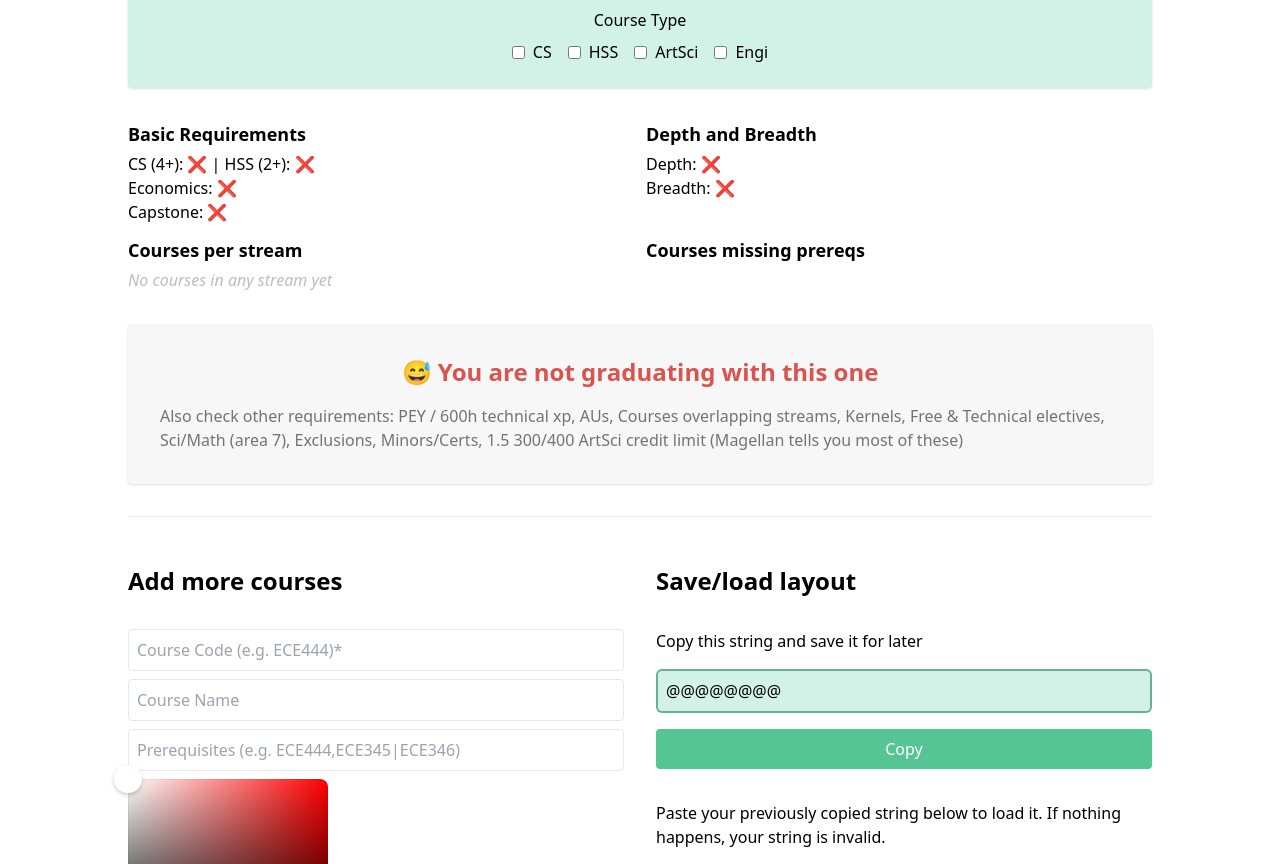
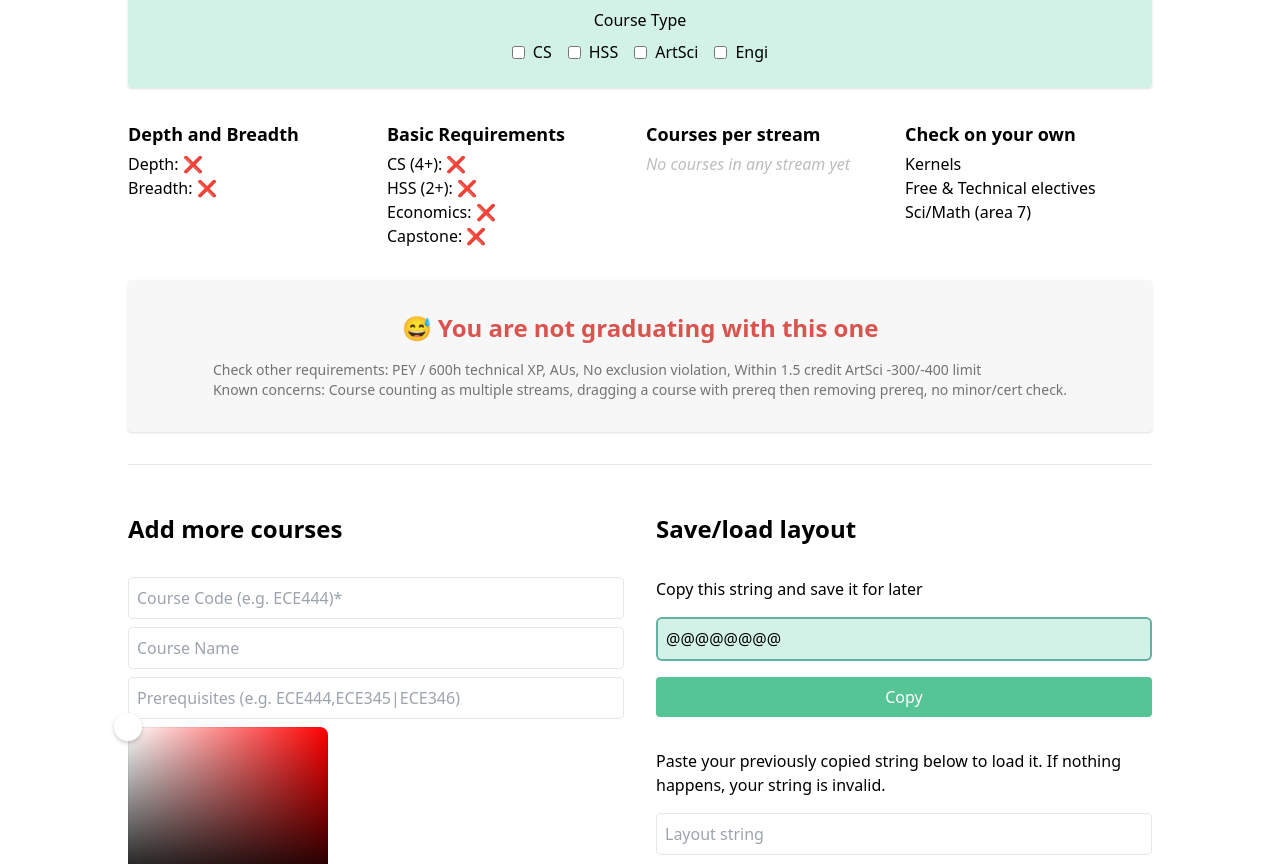
Before and after one commit to sunnwydays/ecepathmaker, a React (Vite) app: page / in a window 1280 px wide. Shown: the part 920-1784 px from the top of the page. Built offline with nearby package versions, Linux system fonts and the light colour scheme.

Commit message:
Improve graduation styling

```diff
--- a/src/components/WillYouGraduate.tsx
+++ b/src/components/WillYouGraduate.tsx
@@ -16,21 +16,22 @@ const WillYouGraduate: FC<WillYouGraduateProps> = ({ conditions }) => {
 
     return (
         <div className="mt-8">
-            <div className="grid grid-cols-2 gap-3">
+            <div className="grid lg:grid-cols-4 grid-cols-2 gap-3">
+                <div>
+                    <h3 className="text-lg font-semibold mb-1">Depth and Breadth</h3>
+                    <p>Depth: {conditions.hasDepth ? '✅' : '❌'}</p>
+                    <p>{conditions.depthStreams?.length ?
+                        `Depth streasm: ${conditions.depthStreams?.join(', ')}` : null }</p>
+                    <p>Breadth: {conditions.hasBreadth ? '✅' : '❌'}</p>
+                    <p>{conditions.breadthStreams?.length ?
+                        `Breadth streams: ${conditions.breadthStreams?.join(', ')}` : null }</p>
+                </div>
                 <div>
                     <h3 className="text-lg font-semibold mb-1">Basic Requirements</h3>
-                    <p>CS (4+): {conditions.hasCS ? '✅' : '❌'} | HSS (2+): {conditions.hasHSS ? '✅' : '❌'}</p>
+                    <p>CS (4+): {conditions.hasCS ? '✅' : '❌'}</p>
+                    <p>HSS (2+): {conditions.hasHSS ? '✅' : '❌'}</p>
                     <p>Economics: {conditions.hasEconomics ? '✅' : '❌'}</p>
                     <p>Capstone: {conditions.hasCapstone ? '✅' : '❌'}</p>
-                </div>
-                <div>
-                    <h3 className="text-lg font-semibold mb-1">Depth and Breadth</h3>
-                    <p>Depth: {conditions.hasDepth ? '✅' : '❌'}
-                        {conditions.depthStreams?.length ?
-                        `  |  Stream ${conditions.depthStreams?.join(', ')}` : null }</p>
-                    <p>Breadth: {conditions.hasBreadth ? '✅' : '❌'}
-                        {conditions.breadthStreams?.length ?
-                        `  |  Stream ${conditions.breadthStreams?.join(', ')}` : null }</p>
                 </div>
                 <div>
                     <h3 className="text-lg font-semibold mb-1">Courses per stream</h3>
@@ -49,14 +50,20 @@ const WillYouGraduate: FC<WillYouGraduateProps> = ({ conditions }) => {
                     )}
                 </div>
                 <div>
-                    <h3 className="text-lg font-semibold mb-1">Courses missing prereqs</h3>
+                    <h3 className="text-lg font-semibold mb-1">Check on your own</h3>
+                    <ul>
+                        <li>Kernels</li>
+                        <li>Free & Technical electives</li>
+                        <li>Sci/Math (area 7)</li>
+                    </ul>
                 </div>
             </div>
             <div className='mt-8 p-8 flex flex-col items-center justify-center w-full bg-neutral1 rounded shadow'>
                 { graduation ? <h2 className="text-2xl font-semibold text-green3">🎓 You graduate</h2>
                 : <h2 className="text-2xl font-semibold text-comp3">😅 You are not graduating with this one</h2> }
-                <div>
-                    <p className='mt-4 text-neutral-500'>Also check other requirements: PEY / 600h technical xp, AUs, Courses overlapping streams, Kernels, Free & Technical electives, Sci/Math (area 7), Exclusions, Minors/Certs, 1.5 300/400 ArtSci credit limit (Magellan tells you most of these)</p>
+                <div className='text-neutral-500 mt-4 text-sm'>
+                    <p>Check other requirements: PEY / 600h technical XP, AUs, No exclusion violation, Within 1.5 credit ArtSci -300/-400 limit</p>
+                    <p>Known concerns: Course counting as multiple streams, dragging a course with prereq then removing prereq, no minor/cert check.</p>
                 </div>
             </div>
         </div>
```
